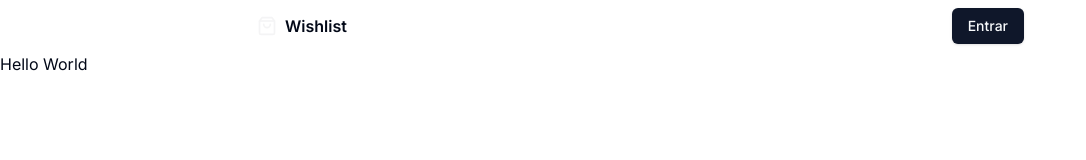
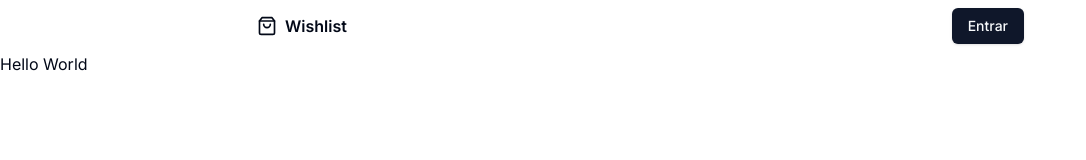
Before and after one commit to luizpaulo2005/wishlist, a Next.js app: page / in a window 1280 px wide. Shown: the top 160 px of the page, without its empty margins (0-1086 px from the left). Built offline with nearby package versions, Linux system fonts and the light colour scheme; no server answers.

Commit message:
feat: Update navbar component to use dark mode for shopping bag icon

```diff
--- a/src/components/navbar/index.tsx
+++ b/src/components/navbar/index.tsx
@@ -5,7 +5,7 @@ const Navbar = () => {
   return (
     <div className="flex py-2 max-w-3xl pl-px mx-auto justify-between">
       <div className="flex items-center gap-2">
-        <ShoppingBag className="size-5 text-zinc-100" />
+        <ShoppingBag className="size-5 dark:text-zinc-100" />
         <span className="font-semibold">Wishlist</span>
       </div>
       <User />
```
